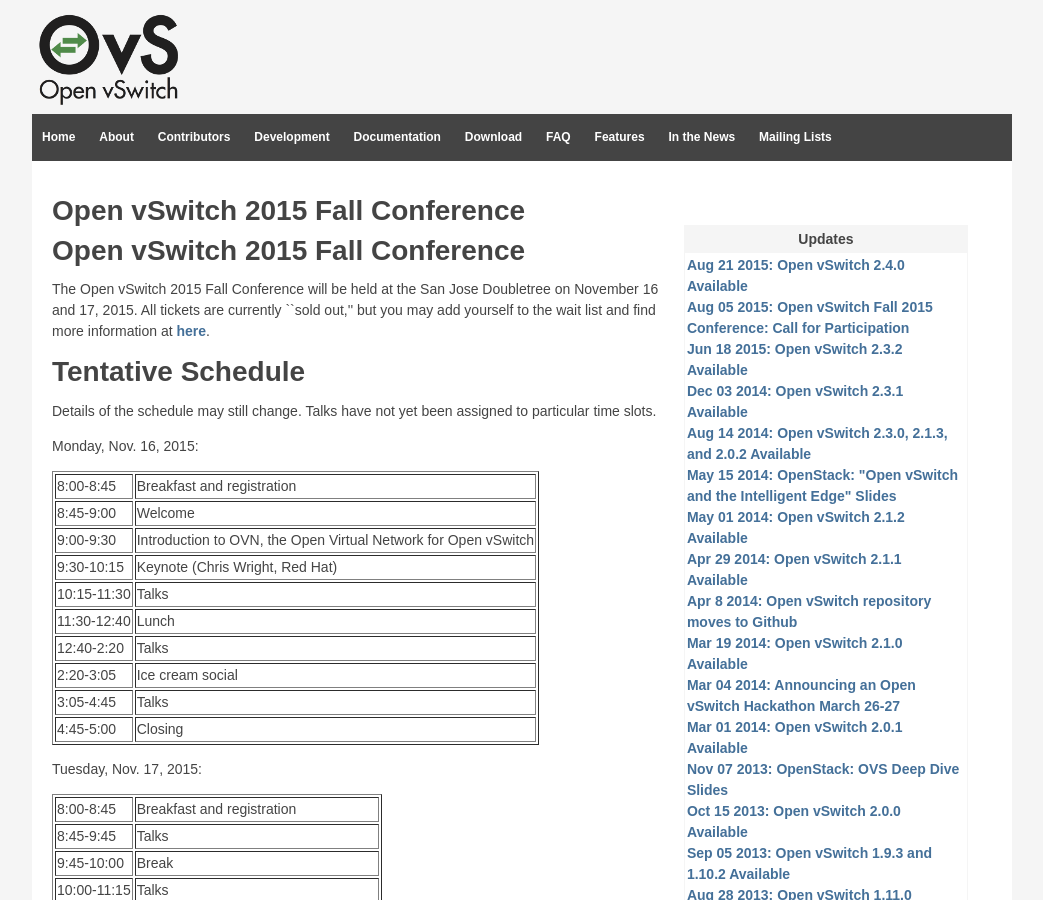
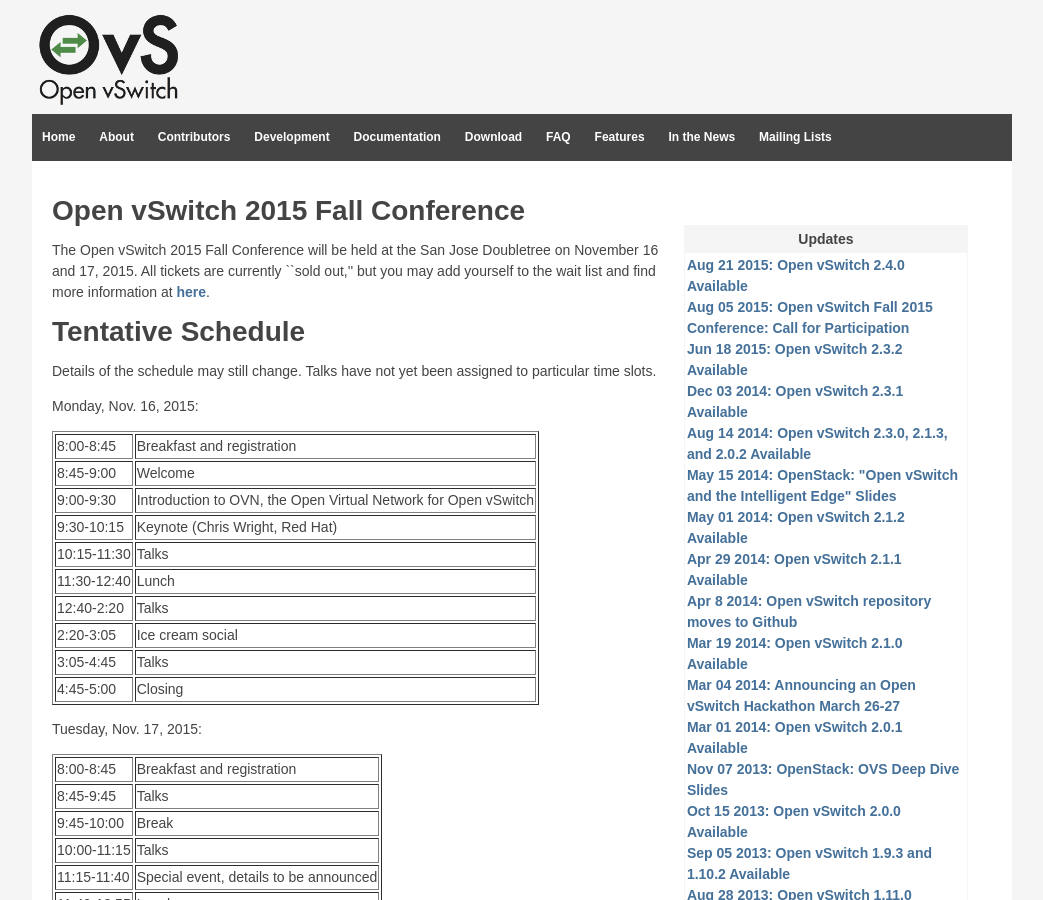
Before and after one commit to openvswitch/openvswitch.github.io, a Jekyll site: the page built from support/ovscon2015/index.html, in a window 1280 px wide and 900 px high. Shown: the whole window, without its empty margins (118-1161 px from the left). Built offline with Jekyll 4.4.1, drawn with Linux system fonts in a browser that asks for light colours.

Commit message:
ovscon2015: Fix doubled title.

```diff
--- a/support/ovscon2015/index.html
+++ b/support/ovscon2015/index.html
@@ -15,8 +15,6 @@
 tags: []
 comments: []
 ---
-<h1>Open vSwitch 2015 Fall Conference</h1>
-
 <p>
   The Open vSwitch 2015 Fall Conference will be held at the San Jose
   Doubletree on November 16 and 17, 2015.  All tickets are currently
```
